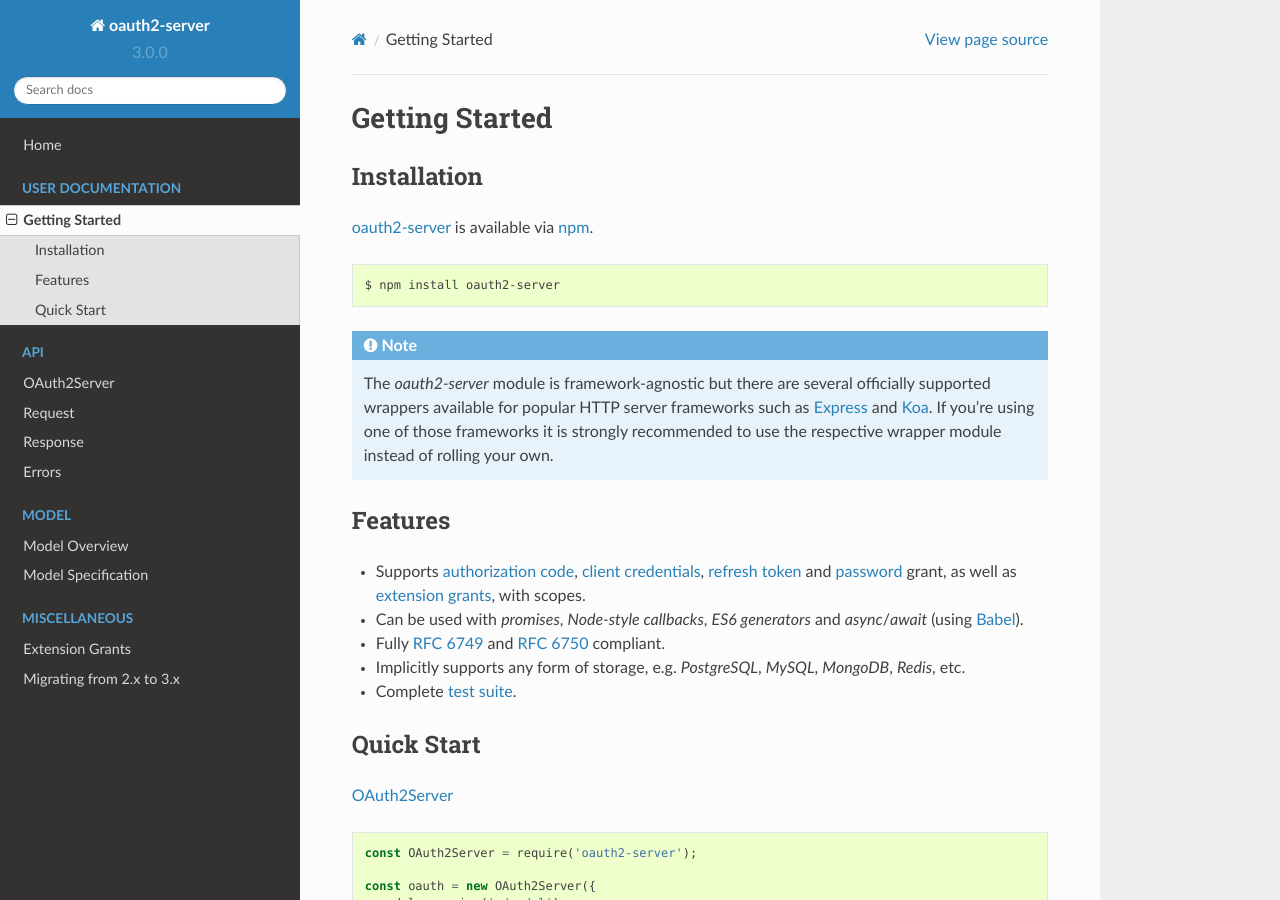
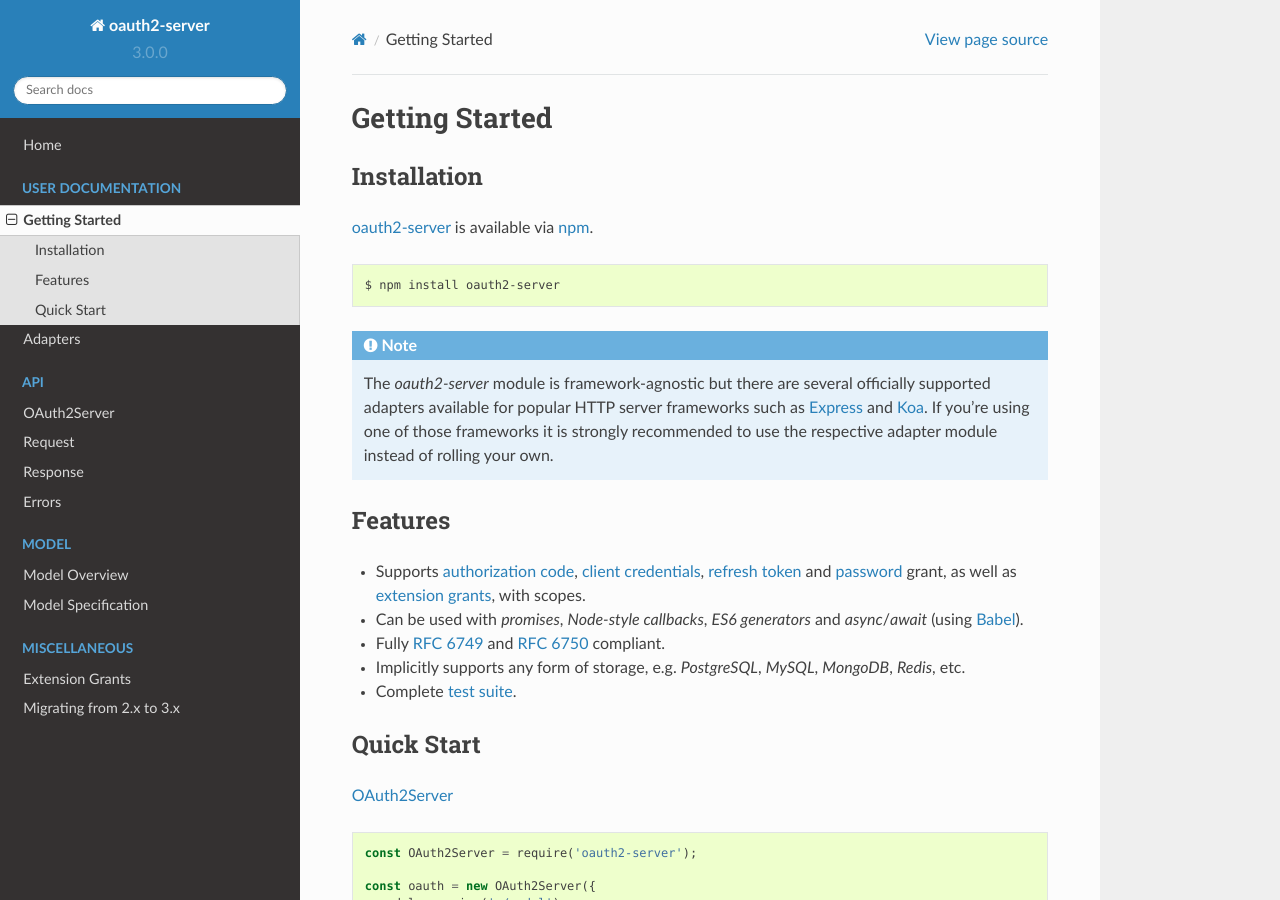
Before and after one commit to oauthjs/node-oauth2-server, a Sphinx documentation site: the page built from docs/docs/getting-started.rst, in a window 1280 px wide and 900 px high. Built offline with Sphinx 7.4.7 and the Read the Docs theme 2.0.0, drawn with Linux system fonts in a browser that asks for light colours.

Commit message:
docs: Describe adapters

```diff
--- a/docs/docs/getting-started.rst
+++ b/docs/docs/getting-started.rst
@@ -16,7 +16,7 @@
 
   $ npm install oauth2-server
 
-.. note:: The *oauth2-server* module is framework-agnostic but there are several officially supported wrappers available for popular HTTP server frameworks such as Express_ and Koa_. If you're using one of those frameworks it is strongly recommended to use the respective wrapper module instead of rolling your own.
+.. note:: The *oauth2-server* module is framework-agnostic but there are several officially supported adapters available for popular HTTP server frameworks such as Express_ and Koa_. If you're using one of those frameworks it is strongly recommended to use the respective adapter module instead of rolling your own.
 
 .. _Express: https://npmjs.org/package/express-oauth-server
 .. _Koa: https://npmjs.org/package/koa-oauth-server
--- a/docs/index.rst
+++ b/docs/index.rst
@@ -57,6 +57,7 @@
    :hidden:
 
    docs/getting-started
+   docs/adapters
 
 .. toctree::
    :maxdepth: 2
```
Also changed, not shown: docs/docs/adapters.rst (added, +35 -0 lines).
